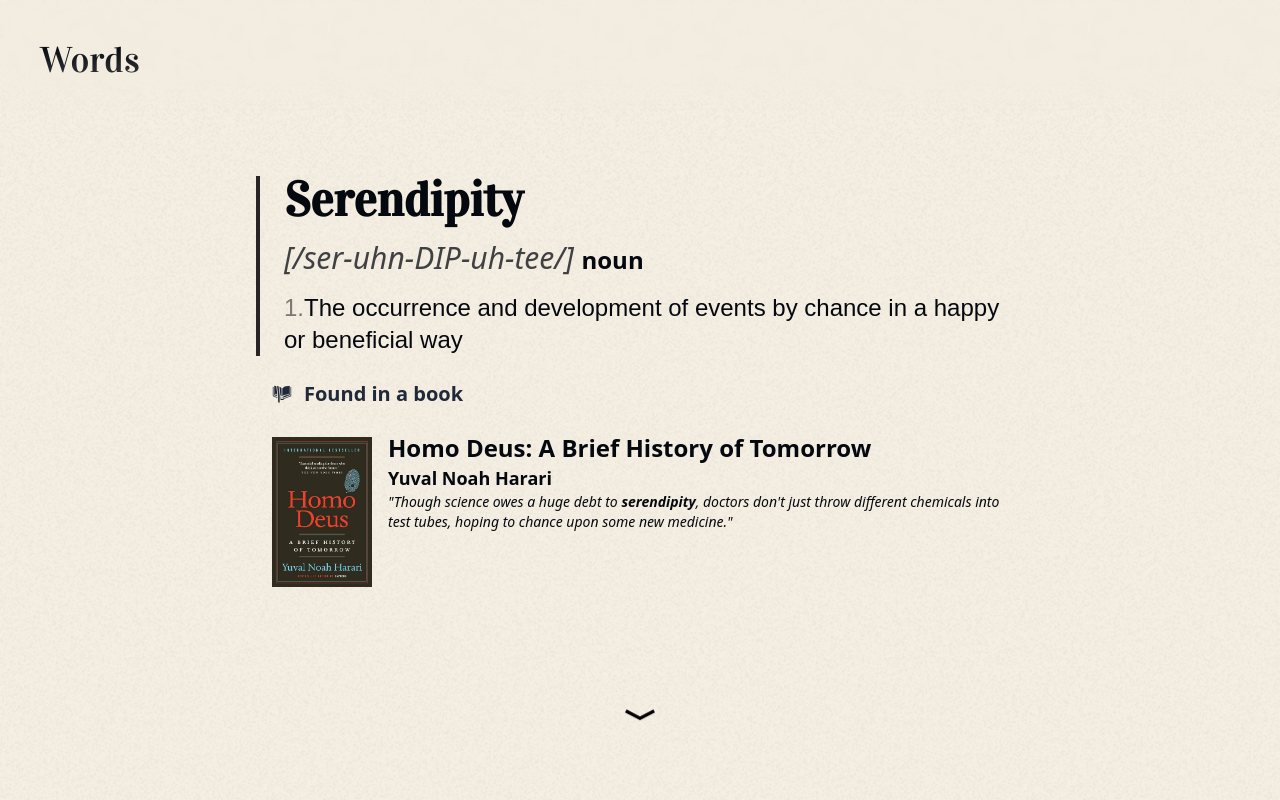
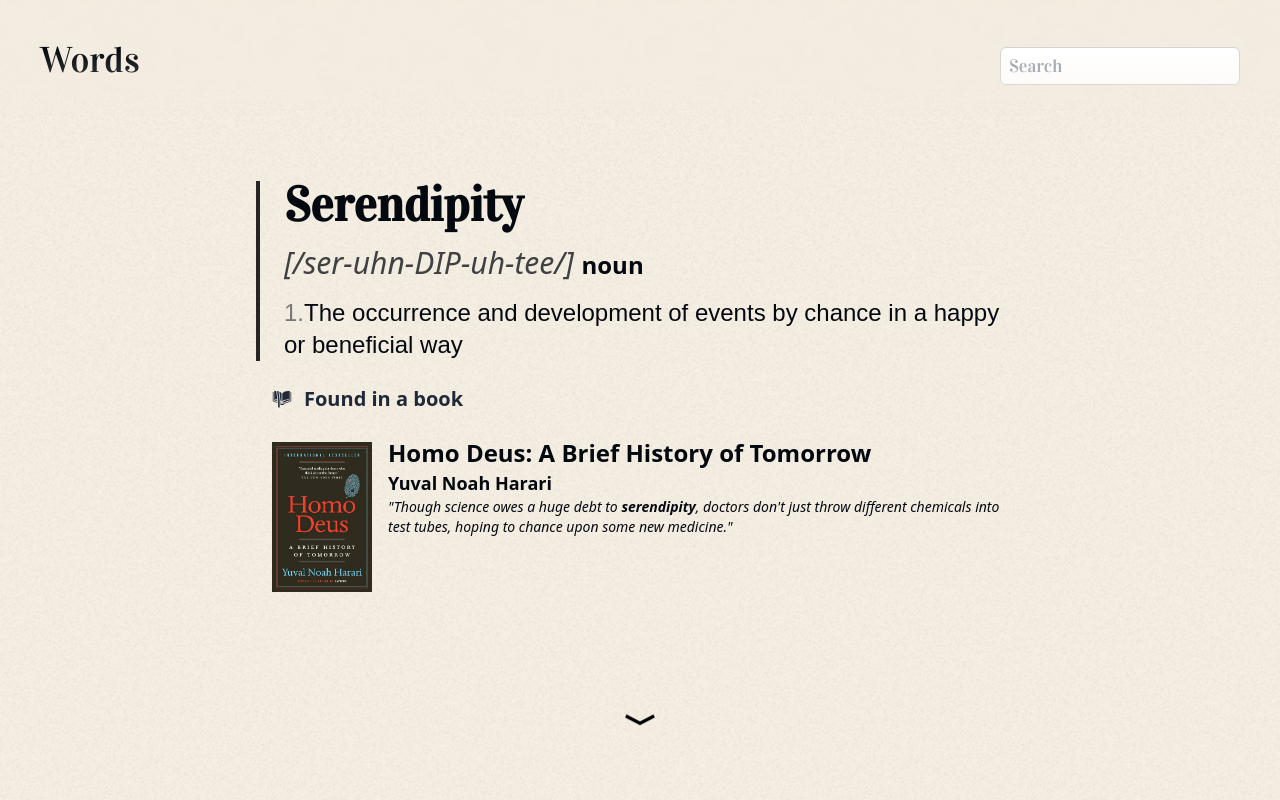
Before and after one commit to szeckirjr/by-wardo, a Next.js app: page /word/serendipity in a window 1280 px wide. Shown: the top 800 px of the page. Built offline with nearby package versions, Linux system fonts and the light colour scheme; a web font is replaced by a local one.

Commit message:
feat: add searchable word lookup

```diff
--- a/src/components/Header.tsx
+++ b/src/components/Header.tsx
@@ -2,6 +2,7 @@
 import classNames from "classnames";
 import { vidaloka } from "@/fonts";
 import { usePathname } from "next/navigation";
+import SearchBar from "./SearchBar";
 
 // Local font defined in src/fonts.ts
 
@@ -30,6 +31,7 @@ export default function Header() {
           Words
         </a>
       </h1>
+      <SearchBar />
       {/* TODO: Implement language toggle for Portuguese/English */}
       {/* <FlagToggle /> */}
     </div>
--- /dev/null
+++ b/src/components/SearchBar.tsx
@@ -0,0 +1,62 @@
+"use client";
+
+import { useMemo, useState } from "react";
+import Link from "next/link";
+import { wordEntries } from "@/words";
+import classNames from "classnames";
+import { vidaloka } from "@/fonts";
+
+interface WordEntry {
+  letter: string;
+  slug: string;
+  word: string;
+  customPage?: string;
+}
+
+export default function SearchBar() {
+  const [query, setQuery] = useState("");
+
+  const entries = useMemo(() => wordEntries.map((e) => ({
+    letter: e.letter,
+    slug: e.slug,
+    word: e.word.word,
+    customPage: e.word.withCustomPage,
+  })), []);
+
+  const results = useMemo(() => {
+    if (!query) return [] as WordEntry[];
+    const lower = query.toLowerCase();
+    return entries.filter((e) => e.word.toLowerCase().includes(lower));
+  }, [query, entries]);
+
+  return (
+    <div className="relative w-40 md:w-60">
+      <input
+        type="text"
+        value={query}
+        onChange={(e) => setQuery(e.target.value)}
+        placeholder="Search"
+        aria-label="Search words"
+        className={classNames(
+          "w-full border border-neutral-300 rounded-md px-2 py-1 text-lg",
+          vidaloka.className
+        )}
+      />
+      {query && results.length > 0 && (
+        <ul className="absolute z-10 mt-1 w-full max-h-60 overflow-auto bg-champagne shadow-normal rounded-md border border-neutral-300">
+          {results.map((e) => (
+            <li key={`${e.letter}-${e.slug}`}>
+              <Link
+                href={e.customPage ?? `/${e.letter}/${e.slug}`}
+                className="block px-2 py-1 hover:bg-beige"
+                onClick={() => setQuery("")}
+              >
+                {e.word}
+              </Link>
+            </li>
+          ))}
+        </ul>
+      )}
+    </div>
+  );
+}
--- a/src/words.tsx
+++ b/src/words.tsx
@@ -489,3 +489,11 @@ export const words = Object.keys(allWords)
   }, {} as Record<string, Record<string, Word>>);
 
 export const letters = Object.keys(words);
+
+export const wordEntries = Object.keys(words).flatMap((letter) =>
+  Object.keys(words[letter]).map((slug) => ({
+    letter,
+    slug,
+    word: words[letter][slug],
+  }))
+);
```
Also changed, not shown: 1 other file (tests, documents, lock files or other folders).
